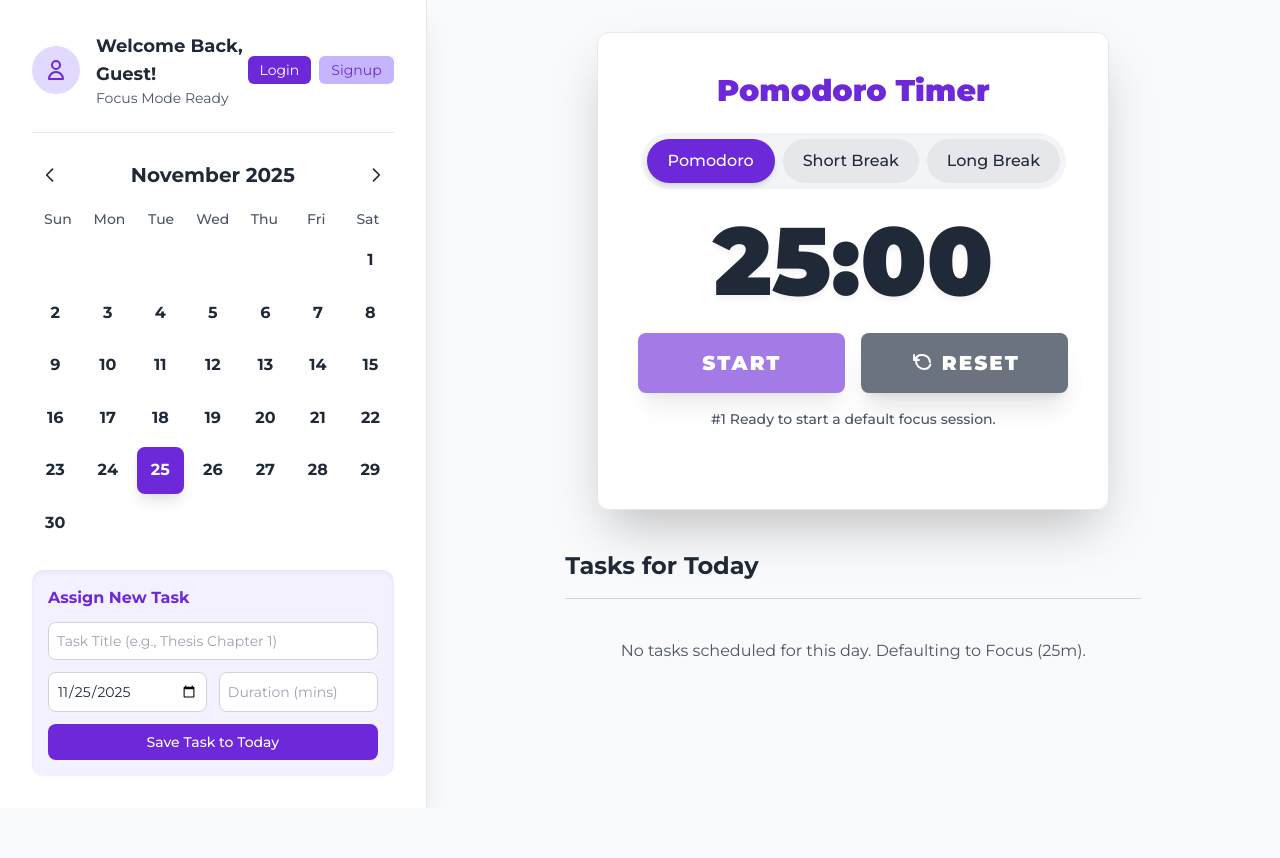
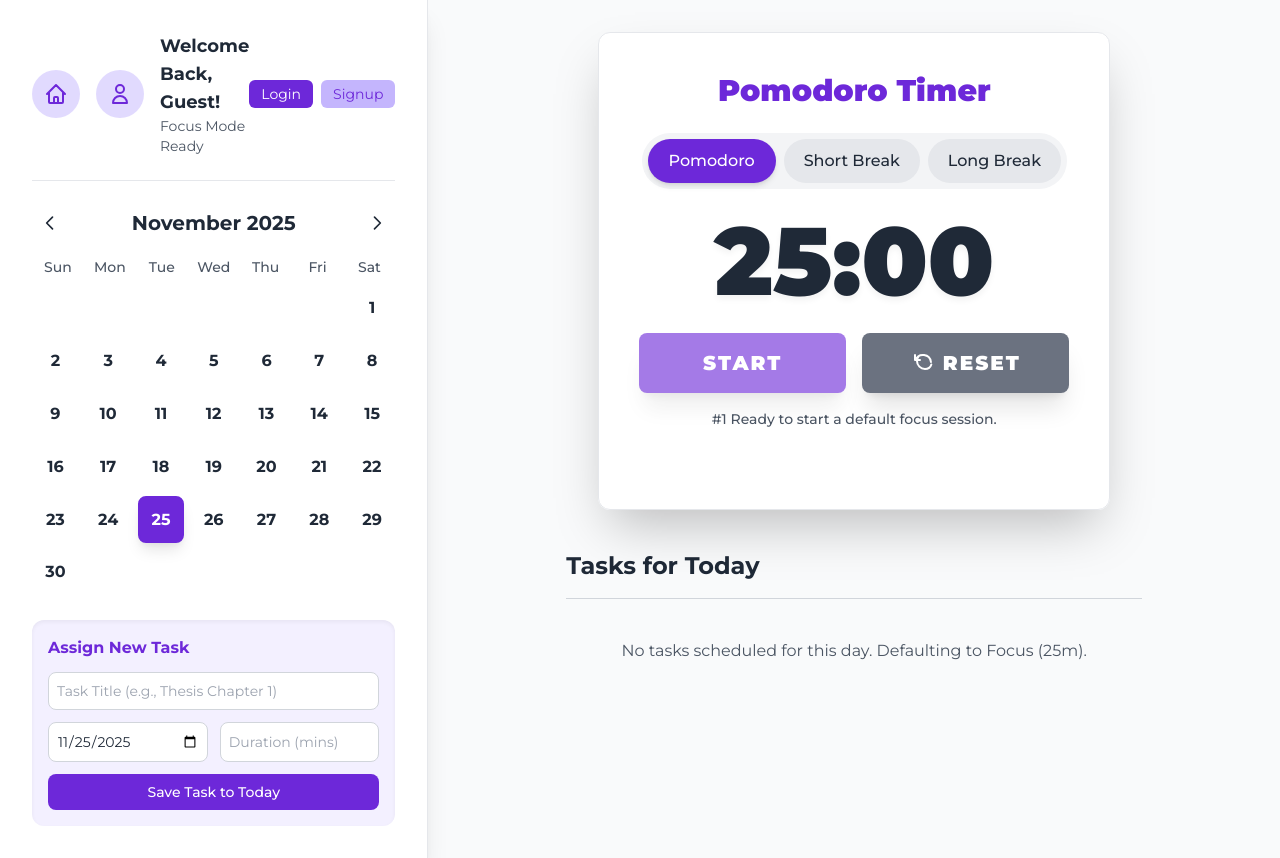
Before and after one commit to Lance-Siyhian16/POMOCALENDARV2, a plain HTML site: page index.html in a window 1280 px wide. Before the commit the page ends 808 px from the top, so only its background shows below. Drawn offline with nearby package versions, Linux system fonts and the light colour scheme.

Commit message:
Added Homepage button icon in the index.html

```diff
--- a/index.html
+++ b/index.html
@@ -54,6 +54,9 @@
 
             <header class="pb-6 border-b border-gray-200 mb-6 flex items-center justify-between">
                 <div class="flex items-center space-x-4">
+                    <a href="Homepage.html" class="p-3 bg-secondary-accent/50 rounded-full hover:bg-secondary-accent/70 transition" title="Go to Home">
+                        <svg class="w-6 h-6 text-primary-color" fill="none" stroke="currentColor" viewBox="0 0 24 24" xmlns="http://www.w3.org/2000/svg"><path stroke-linecap="round" stroke-linejoin="round" stroke-width="2" d="M3 12l2-2m0 0l7-7 7 7M5 10v10a1 1 0 001 1h3m10-11l2 2m-2-2v10a1 1 0 01-1 1h-3m-6 0a1 1 0 001-1v-4a1 1 0 011-1h2a1 1 0 011 1v4a1 1 0 001 1m-6 0h6"></path></svg>
+                    </a>
                     <div class="p-3 bg-secondary-accent/50 rounded-full">
                         <svg class="w-6 h-6 text-primary-color" fill="none" stroke="currentColor" viewBox="0 0 24 24" xmlns="http://www.w3.org/2000/svg"><path stroke-linecap="round" stroke-linejoin="round" stroke-width="2" d="M16 7a4 4 0 11-8 0 4 4 0 018 0zM12 14a7 7 0 00-7 7h14a7 7 0 00-7-7z"></path></svg>
                     </div>
```
